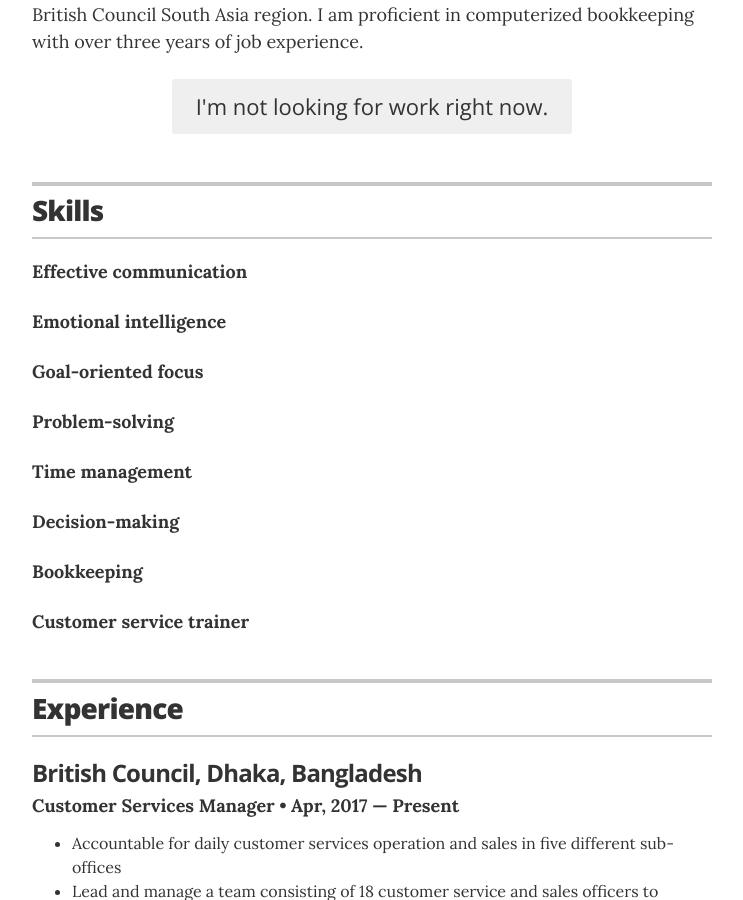
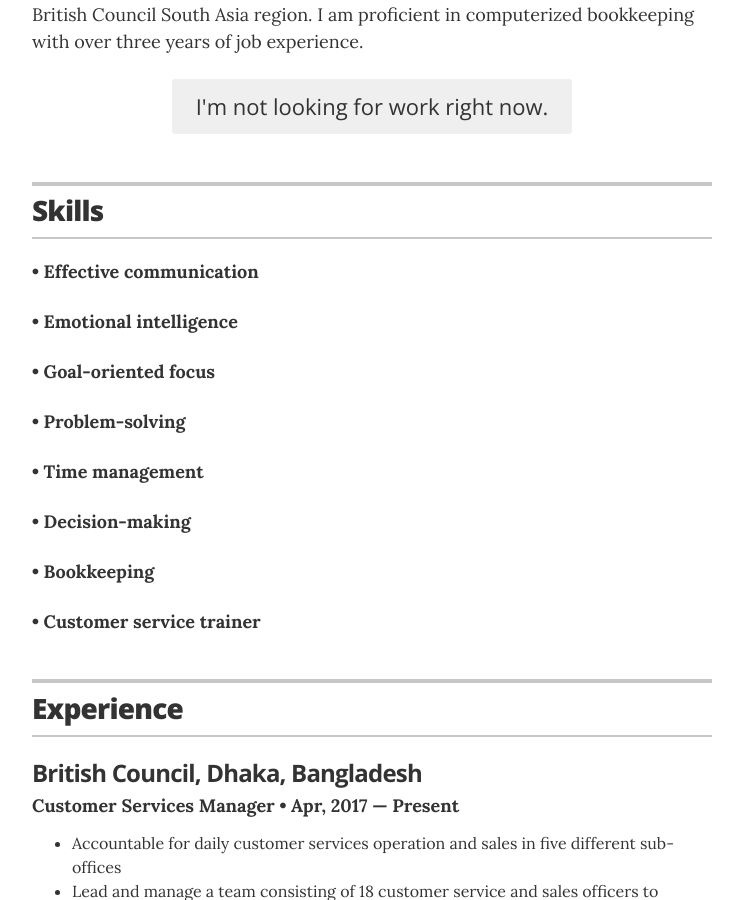
Before and after one commit to Tasnuba-s/resume, a Jekyll site: the page built from index.html, in a window 1280 px wide and 900 px high, scrolled down 514 px. Shown: the whole window, without its empty margins (268-1011 px from the left). Built offline with Jekyll 4.4.1, drawn with Linux system fonts in a browser that asks for light colours.

Commit message:
Update resume.html

```diff
--- a/_layouts/resume.html
+++ b/_layouts/resume.html
@@ -57,7 +57,7 @@
         </header>
         {% for skill in site.data.skills %}
         <div class="resume-item">
-          <h4 class="resume-item-details">{{ skill.skill }}</h4>
+          <h4 class="resume-item-details">&bull; {{ skill.skill }}</h4>
           <p class="resume-item-copy">{{ skill.description }}</p>
         </div>
         {% endfor %}
```
